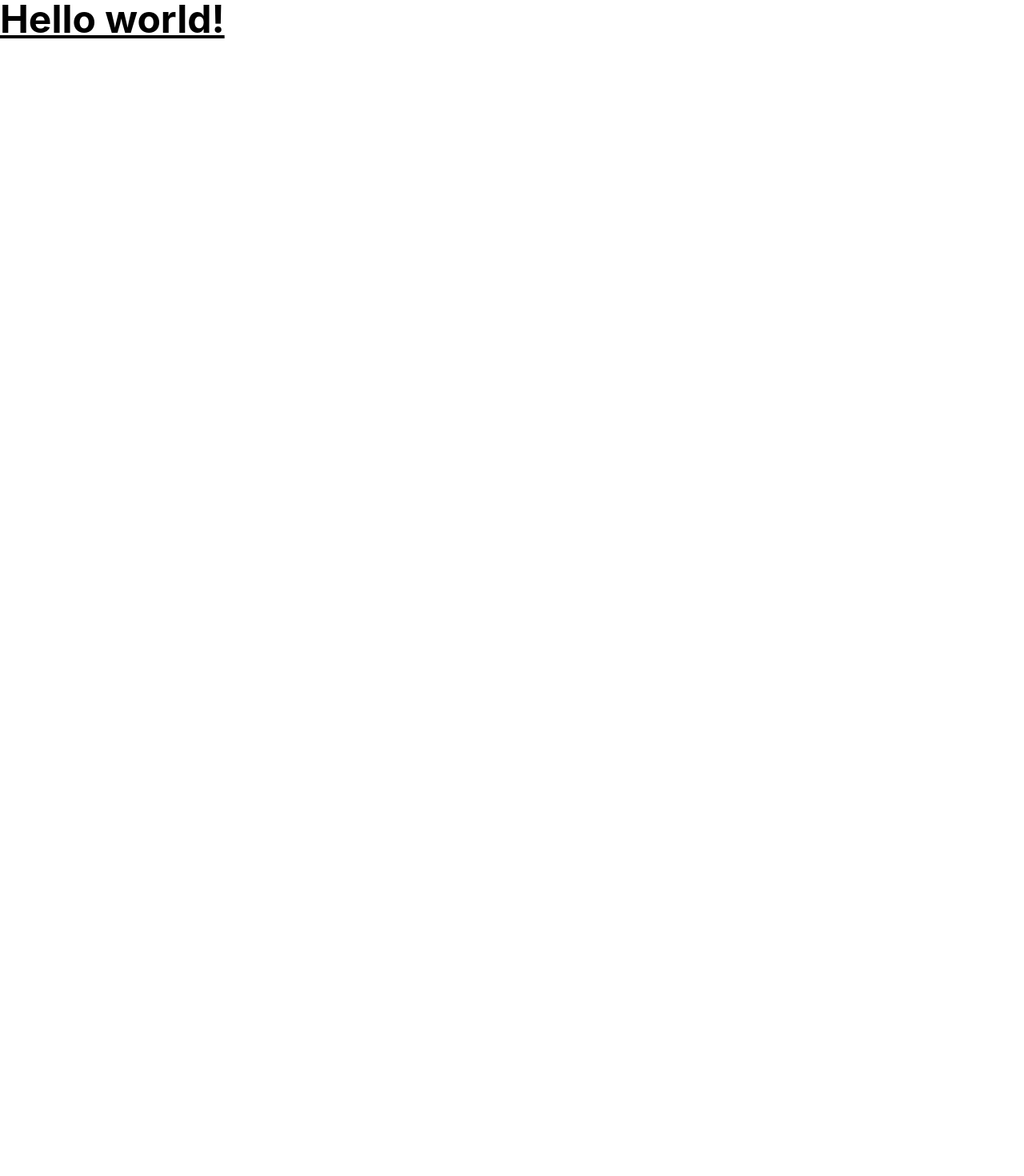
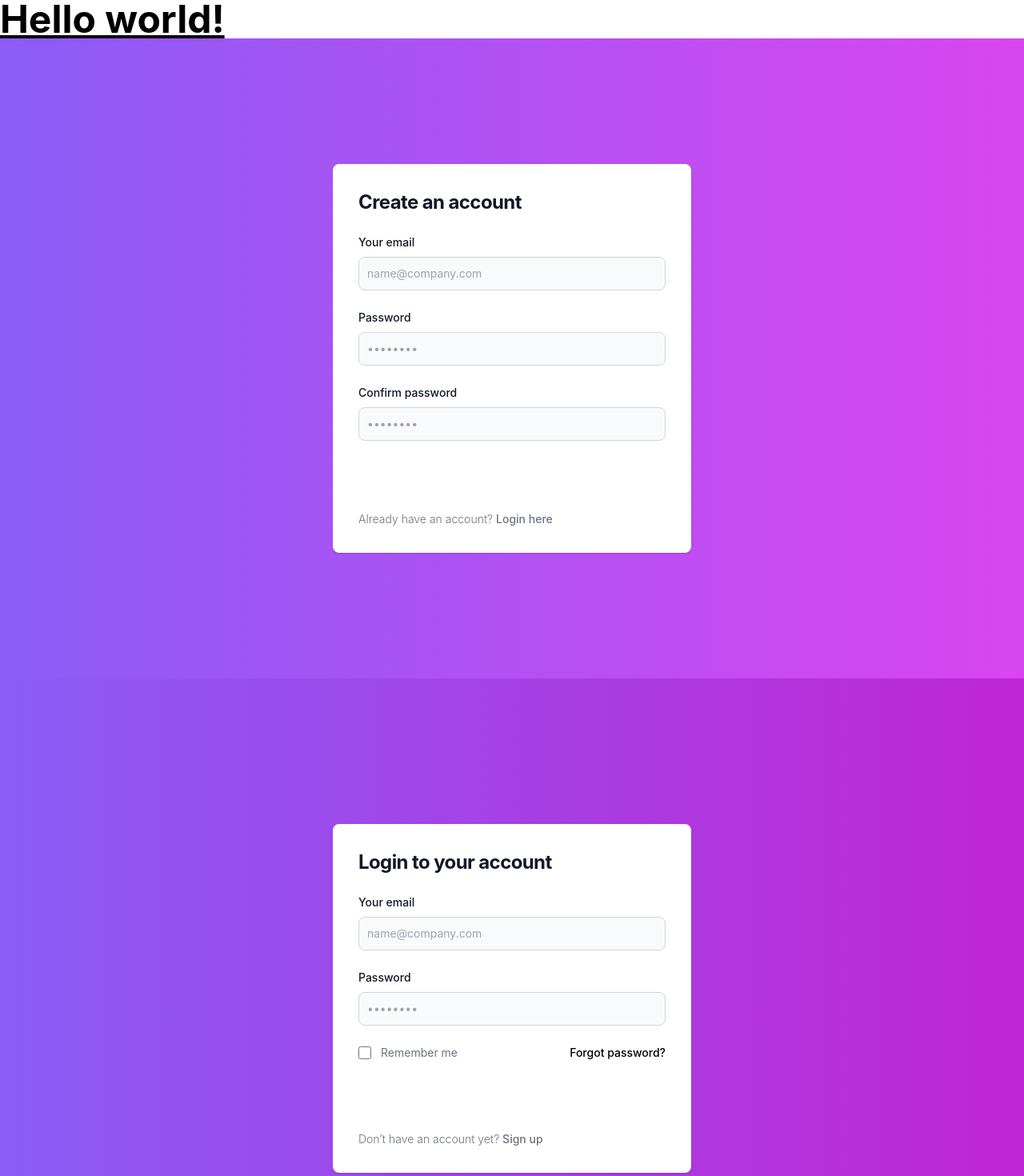
Before and after one commit to ycncy/Count-of-Money, a React (Create React App) app in the folder client/: page / in a window 1280 px wide. Shown: the top 1470 px of the page at 80% size. Before the commit the page ends 800 px from the top, so only its background shows below. Built offline with nearby package versions, Linux system fonts and the light colour scheme.

Commit message:
add login and register forms

```diff
--- /dev/null
+++ b/client/src/authentication/Login.tsx
@@ -0,0 +1,59 @@
+import React from "react";
+export default function Login() {
+    return (
+        <section className=" bg-gradient-to-r accent-fuchsia-900 to-fuchsia-950 ">
+            <div className="flex flex-col items-center justify-center px-6 py-8 mx-auto md:h-screen lg:py-0 h-14 bg-gradient-to-r from-violet-500 to-fuchsia-600">
+                <div
+                    className="w-full bg-white rounded-lg shadow dark:border md:mt-0 sm:max-w-md xl:p-0 dark:bg-gray-800 dark:border-gray-700">
+                    <div className="p-6 space-y-4 md:space-y-6 sm:p-8">
+                        <h1 className="text-xl font-bold leading-tight tracking-tight text-gray-900 md:text-2xl dark:text-white">
+                            Login to your account
+                        </h1>
+                        <form className="space-y-4 md:space-y-6" action="#">
+                            <div>
+                                <label htmlFor="email"
+                                       className="block mb-2 text-sm font-medium text-gray-900 dark:text-white">Your
+                                    email</label>
+                                <input type="email" name="email" id="email"
+                                       className="bg-gray-50 border border-gray-300 text-gray-900 sm:text-sm rounded-lg focus:ring-primary-600 focus:border-primary-600 block w-full p-2.5 dark:bg-gray-700 dark:border-gray-600 dark:placeholder-gray-400 dark:text-white dark:focus:ring-blue-500 dark:focus:border-blue-500"
+                                       placeholder="name@company.com" required/>
+                            </div>
+                            <div>
+                                <label htmlFor="password"
+                                       className="block mb-2 text-sm font-medium text-gray-900 dark:text-white">Password</label>
+                                <input type="password" name="password" id="password" placeholder="••••••••"
+                                       className="bg-gray-50 border border-gray-300 text-gray-900 sm:text-sm rounded-lg focus:ring-primary-600 focus:border-primary-600 block w-full p-2.5 dark:bg-gray-700 dark:border-gray-600 dark:placeholder-gray-400 dark:text-white dark:focus:ring-blue-500 dark:focus:border-blue-500"
+                                       required/>
+                            </div>
+                            <div className="flex items-center justify-between">
+                                <div className="flex items-start">
+                                    <div className="flex items-center h-5">
+                                        <input id="remember" aria-describedby="remember" type="checkbox"
+                                               className="w-4 h-4 border border-gray-300 rounded bg-gray-50 focus:ring-3 focus:ring-primary-300 dark:bg-gray-700 dark:border-gray-600 dark:focus:ring-primary-600 dark:ring-offset-gray-800"
+                                               required/>
+                                    </div>
+                                    <div className="ml-3 text-sm">
+                                        <label htmlFor="remember" className="text-gray-500 dark:text-gray-300">Remember
+                                            me</label>
+                                    </div>
+                                </div>
+                                <a href="#"
+                                   className="text-sm font-medium text-primary-600 hover:underline dark:text-primary-500">Forgot
+                                    password?</a>
+                            </div>
+                            <button type="submit"
+                                    className="w-full text-white bg-primary-600 hover:bg-primary-700 focus:ring-4 focus:outline-none focus:ring-primary-300 font-medium rounded-lg text-sm px-5 py-2.5 text-center dark:bg-primary-600 dark:hover:bg-primary-700 dark:focus:ring-primary-800">Sign
+                                in
+                            </button>
+                            <p className="text-sm font-light text-gray-500 dark:text-gray-400">
+                                Don’t have an account yet? <a href="#"
+                                                              className="font-medium text-primary-600 hover:underline dark:text-primary-500">Sign
+                                up</a>
+                            </p>
+                        </form>
+                    </div>
+                </div>
+            </div>
+        </section>
+);
+}
--- /dev/null
+++ b/client/src/authentication/Register.tsx
@@ -0,0 +1,42 @@
+import React from "react";
+import { Link } from "react-router-dom";
+import Login from "./Login";
+export default function Register() {
+    return (
+        <section className="bg-gradient-to-r from-violet-500 to-fuchsia-500">
+            <div className="flex flex-col items-center justify-center px-6 py-8 mx-auto md:h-screen lg:py-0">
+                <div
+                    className="w-full bg-white rounded-lg shadow dark:border md:mt-0 sm:max-w-md xl:p-0 dark:bg-gray-800 dark:border-gray-700">
+                    <div className="p-6 space-y-4 md:space-y-6 sm:p-8">
+                        <h1 className="text-xl font-bold leading-tight tracking-tight text-gray-900 md:text-2xl dark:text-white">
+                            Create an account
+                        </h1>
+                        <form className="space-y-4 md:space-y-6" action="#">
+                            <div >
+                                <label htmlFor="email" className="block mb-2 text-sm font-medium text-gray-900 dark:text-white">Your
+                                    email</label>
+                                <input type="email" name="email" id="email" className="bg-gray-50 border border-gray-300 text-gray-900 sm:text-sm rounded-lg focus:ring-primary-600 focus:border-primary-600 block w-full p-2.5 dark:bg-gray-700 dark:border-gray-600 dark:placeholder-gray-400 dark:text-white dark:focus:ring-blue-500 dark:focus:border-blue-500" placeholder="name@company.com" required/>
+                            </div>
+                            <div>
+                                <label htmlFor="password" className="block mb-2 text-sm font-medium text-gray-900 dark:text-white">Password</label>
+                                <input type="password" name="password" id="password" placeholder="••••••••" className="bg-gray-50 border border-gray-300 text-gray-900 sm:text-sm rounded-lg focus:ring-primary-600 focus:border-primary-600 block w-full p-2.5 dark:bg-gray-700 dark:border-gray-600 dark:placeholder-gray-400 dark:text-white dark:focus:ring-blue-500 dark:focus:border-blue-500" required/>
+                            </div>
+                            <div>
+                                <label htmlFor="confirm-password"
+                                       className="block mb-2 text-sm font-medium text-gray-900 dark:text-white">Confirm
+                                    password</label>
+                                <input type="confirm-password" name="confirm-password" id="confirm-password" placeholder="••••••••" className="bg-gray-50 border border-gray-300 text-gray-900 sm:text-sm rounded-lg focus:ring-primary-600 focus:border-primary-600 block w-full p-2.5 dark:bg-gray-700 dark:border-gray-600 dark:placeholder-gray-400 dark:text-white dark:focus:ring-blue-500 dark:focus:border-blue-500" required/>
+                            </div>
+                            <button type="submit"
+                                    className="w-full text-white bg-primary-600 hover:bg-primary-700 focus:ring-4 focus:outline-none focus:ring-primary-300 font-medium rounded-lg text-sm px-5 py-2.5 text-center dark:bg-primary-600 dark:hover:bg-primary-700 dark:focus:ring-primary-800">Create
+                                an account
+                            </button>
+                            <p className="text-sm font-light text-gray-500 dark:text-gray-400">Already have an account? <a href="./Login.tsx " className="font-medium text-primary-600 hover:underline dark:text-primary-500">Login here</a>
+                            </p>
+                        </form>
+                    </div>
+                </div>
+            </div>
+        </section>
+    );
+}
--- a/client/src/index.tsx
+++ b/client/src/index.tsx
@@ -3,6 +3,8 @@
 import './index.css';
 import App from './App';
 import reportWebVitals from './reportWebVitals';
+import Register from "./authentication/Register";
+import Login from "./authentication/Login";
 
 const root = ReactDOM.createRoot(
   document.getElementById('root') as HTMLElement
@@ -10,6 +12,8 @@
 root.render(
   <React.StrictMode>
     <App />
+      <Register/>
+      <Login/>
   </React.StrictMode>
 );
 
```
